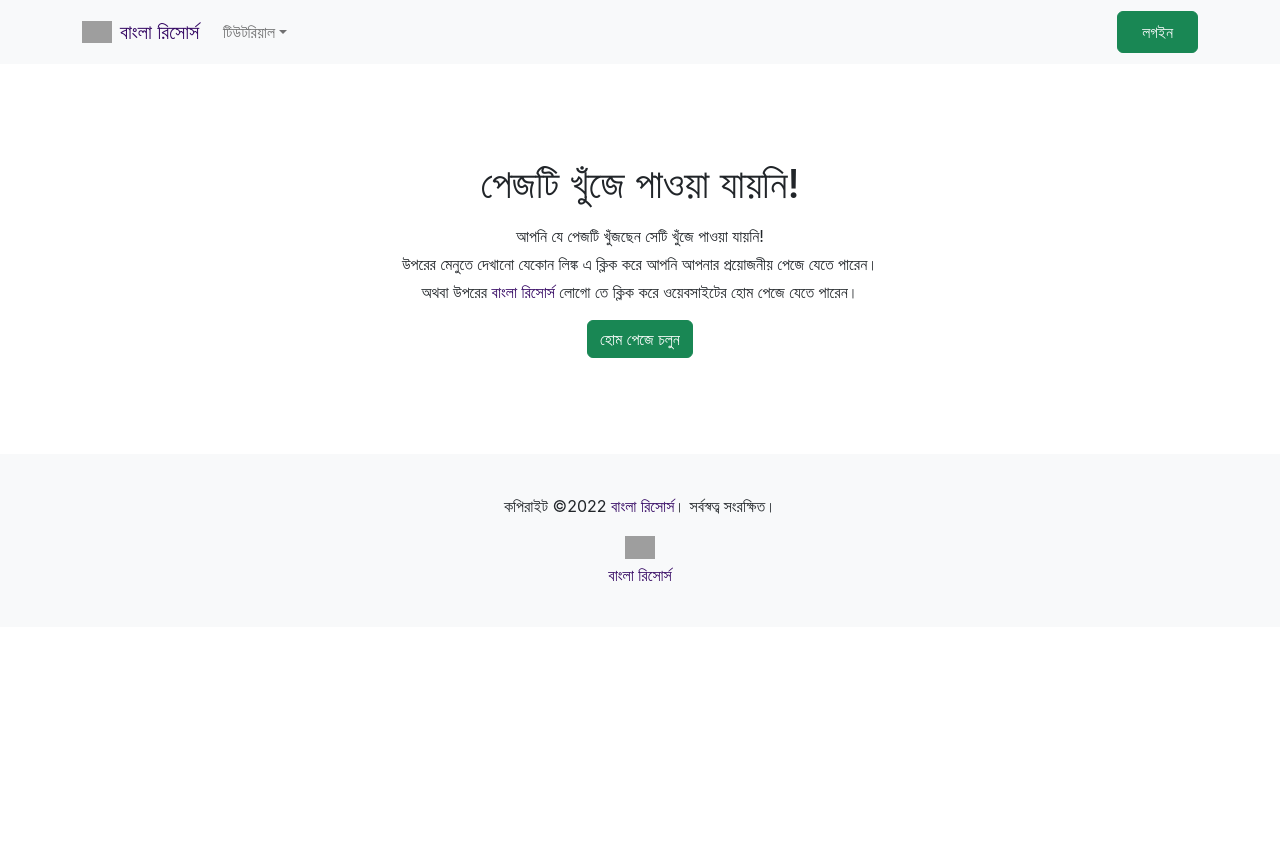
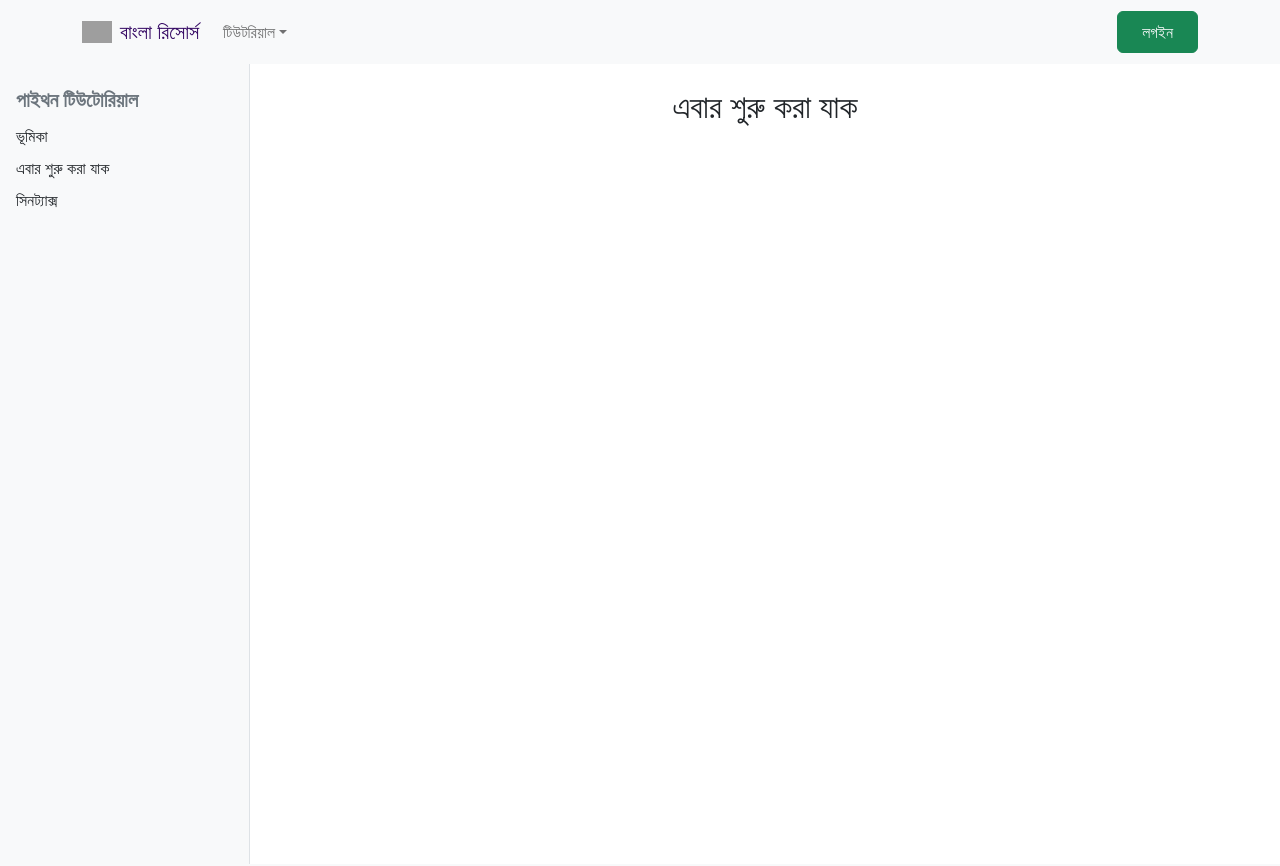
Before and after one commit to crescentpartha/Bangla-EdTech-Resources, a React (Create React App) app in the folder bangla-resources/: page /pythonHome/getStarted in a window 1280 px wide. Shown: the top 866 px of the page. Before the commit the page ends 800 px from the top, so only its background shows below. Built offline with nearby package versions, Linux system fonts and the light colour scheme; grey boxes are pictures that could not be loaded.

Commit message:
Sidebar implement

```diff
--- a/bangla-resources/src/App.js
+++ b/bangla-resources/src/App.js
@@ -8,6 +8,9 @@ import Register from './components/Authentication/Register/Register';
 import Login from './components/Authentication/Login/Login';
 import PythonHome from './components/Pages/Python/pythonHome/PythonHome';
 import CHome from './components/Pages/C/CHome/CHome';
+import Introduction from './components/Pages/Python/Contents/js/Introduction';
+import GetStarted from './components/Pages/Python/Contents/js/GetStarted';
+import Syntax from './components/Pages/Python/Contents/js/Syntax';
 
 function App() {
   return (
@@ -16,7 +19,11 @@ function App() {
       <Routes>
         <Route path='/' element={<Home></Home>}></Route>
         <Route path='/home' element={<Home></Home>}></Route>
-        <Route path='/pythonHome' element={<PythonHome></PythonHome>}></Route>
+        <Route path='/pythonHome' element={<PythonHome></PythonHome>}>
+          <Route path='introduction' element={<Introduction></Introduction>}></Route>
+          <Route path='getStarted' element={<GetStarted></GetStarted>}></Route>
+          <Route path='syntax' element={<Syntax></Syntax>}></Route>
+        </Route>
         <Route path='/cHome' element={<CHome></CHome>}></Route>
         <Route path='/register' element={<Register></Register>}></Route>
         <Route path='/login' element={<Login></Login>}></Route>
--- /dev/null
+++ b/bangla-resources/src/components/Pages/Python/Contents/js/GetStarted.js
@@ -0,0 +1,11 @@
+import React from 'react';
+
+const GetStarted = () => {
+    return (
+        <div className='pt-4' style={{ height: '100vh', overflow: 'auto' }}>
+            <h2>এবার শুরু করা যাক</h2>
+        </div>
+    );
+};
+
+export default GetStarted;
--- /dev/null
+++ b/bangla-resources/src/components/Pages/Python/Contents/js/Introduction.js
@@ -0,0 +1,11 @@
+import React from 'react';
+
+const Introduction = () => {
+    return (
+        <div className='pt-4' style={{ height: '100vh', overflow: 'auto' }}>
+            <h2>ভূমিকা</h2>
+        </div>
+    );
+};
+
+export default Introduction;
--- /dev/null
+++ b/bangla-resources/src/components/Pages/Python/Contents/js/Syntax.js
@@ -0,0 +1,11 @@
+import React from 'react';
+
+const Syntax = () => {
+    return (
+        <div className='pt-4' style={{ height: '100vh', overflow: 'auto' }}>
+            <h2>সিনট্যাক্স</h2>
+        </div>
+    );
+};
+
+export default Syntax;
--- /dev/null
+++ b/bangla-resources/src/components/Pages/Python/pythonHome/PythonHome.css
@@ -0,0 +1,14 @@
+/*
+    // Have to modify;
+
+    Hover:
+        background-color: #CCCCCC;
+    Active-Link:
+        color: white;
+        background-color: #04AA6D;
+*/
+
+a:hover {
+    color: white;
+    background-color: #04AA6D;
+}
--- a/bangla-resources/src/components/Pages/Python/pythonHome/PythonHome.js
+++ b/bangla-resources/src/components/Pages/Python/pythonHome/PythonHome.js
@@ -1,9 +1,20 @@
 import React from 'react';
+import { Link, Outlet } from 'react-router-dom';
+import './PythonHome.css';
 
 const PythonHome = () => {
     return (
-        <div>
-            <h2>Python Home</h2>
+        <div style={{ display: 'grid', gridTemplateColumns: '250px auto' }}>
+            {/* <h2>Python Home</h2> */}
+            <div className='pt-3 bg-light position-sticky border-end' style={{ height: '100vh', width: '100%', overflow: 'auto' }}>
+                <nav className='d-flex flex-column flex-wrap text-start'>
+                    <h5 className='py-2 px-3 m-0 fw-semibold text-secondary'>পাইথন টিউটোরিয়াল</h5>
+                    <Link className='py-1 px-3 text-decoration-none text-dark' to='introduction'>ভূমিকা</Link>
+                    <Link className='py-1 px-3 text-decoration-none text-dark' to='getStarted'>এবার শুরু করা যাক</Link>
+                    <Link className='py-1 px-3 text-decoration-none text-dark' to='syntax'>সিনট্যাক্স</Link>
+                </nav>
+            </div>
+            <Outlet />
         </div>
     );
 };
--- a/bangla-resources/src/components/SharedPages/Header/Header.js
+++ b/bangla-resources/src/components/SharedPages/Header/Header.js
@@ -16,7 +16,7 @@ const Header = () => {
                     <Navbar.Collapse id="responsive-navbar-nav">
                         <Nav className="me-auto py-1">
                             <NavDropdown title="টিউটরিয়াল" id="collasible-nav-dropdown">
-                                <NavDropdown.Item as={Link} to="/pythonHome">পাইথন</NavDropdown.Item>
+                                <NavDropdown.Item as={Link} to="/pythonHome/introduction">পাইথন</NavDropdown.Item>
                                 <NavDropdown.Item as={Link} to="/cHome">সি</NavDropdown.Item>
                             </NavDropdown>
                         </Nav>
```
